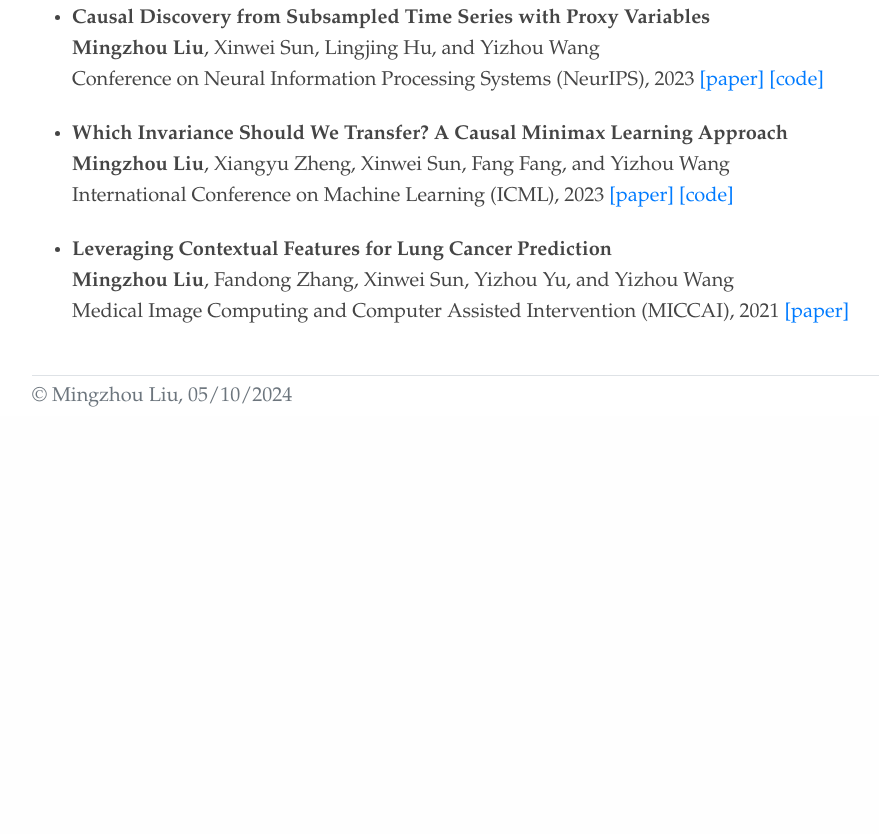
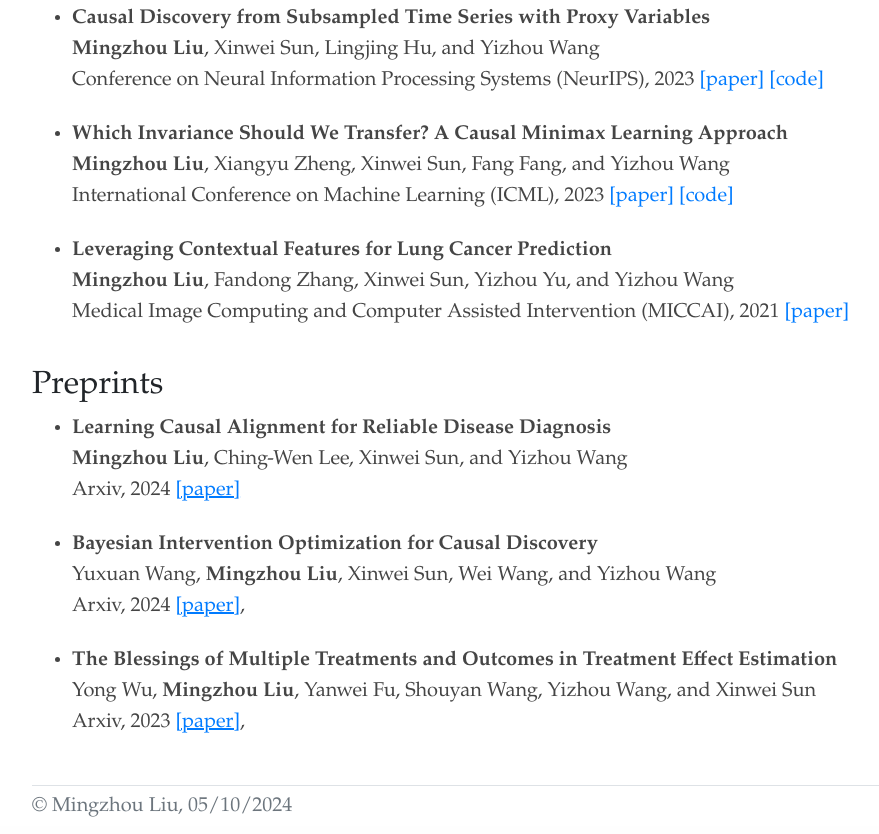
Before and after one commit to lmz123321/lmz123321.github.io, a plain HTML site: page index.html in a window 1280 px wide. Shown: the part 596-1430 px from the top of the page, without its empty margins (53-932 px from the left). Before the commit the page ends 1020 px from the top, so only its background shows below. Drawn offline with nearby package versions, Linux system fonts and the light colour scheme.

Commit message:
Update index.html

```diff
--- a/index.html
+++ b/index.html
@@ -101,6 +101,54 @@
                     </ul>
                 </div>
             </div>
+
+            <div class="row" id="preprints">
+                <div class="col">
+                    <h2>Preprints</h2>
+                    <ul class="pl">
+                        <li>
+                            <b>Learning Causal Alignment for Reliable Disease Diagnosis</b>
+                            <br/>
+                            <b>Mingzhou Liu</b>,
+                            Ching-Wen Lee,
+                            Xinwei Sun,
+                            and Yizhou Wang
+                            <br/>
+                            Arxiv, 2024 <a href="https://arxiv.org/pdf/2310.01766">[paper]</a>
+                        </li>
+                        <br/>
+
+                        <li>
+                            <b>Bayesian Intervention Optimization for Causal Discovery</b>
+                            <br/>
+                            Yuxuan Wang,
+                            <b>Mingzhou Liu</b>,
+                            Xinwei Sun,
+                            Wei Wang,
+                            and Yizhou Wang
+                            <br/>
+                            Arxiv, 2024 <a href="https://arxiv.org/pdf/2406.10917">[paper]</a>,
+                        </li>
+                        <br/>
+
+                        <li>
+                            <b>The Blessings of Multiple Treatments and Outcomes in Treatment Effect Estimation</b>
+                            <br/>
+                            Yong Wu,
+                            <b>Mingzhou Liu</b>,
+                            Yanwei Fu,
+                            Shouyan Wang,
+                            Yizhou Wang,
+                            and Xinwei Sun
+                            <br/>
+                            Arxiv, 2023 <a href="https://arxiv.org/pdf/2309.17283">[paper]</a>,
+                        </li>
+                        <br/>
+
+                    </ul>
+                </div>
+            </div>
+
             <footer class="pt-2 my-md-2 pt-md-2 border-top">
                 <div class="row justify-content-center">
                     <div class="col-6 col-md text-left align-self-center">
```
